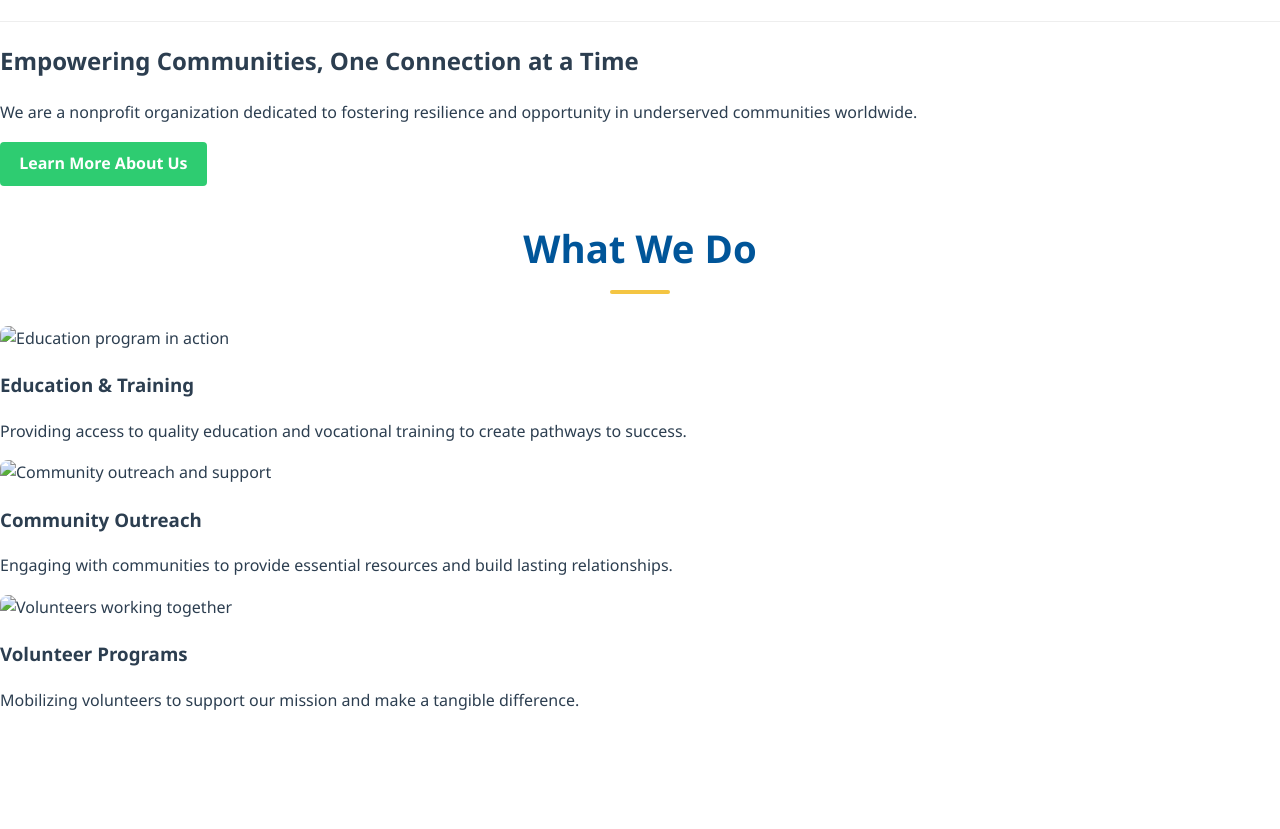
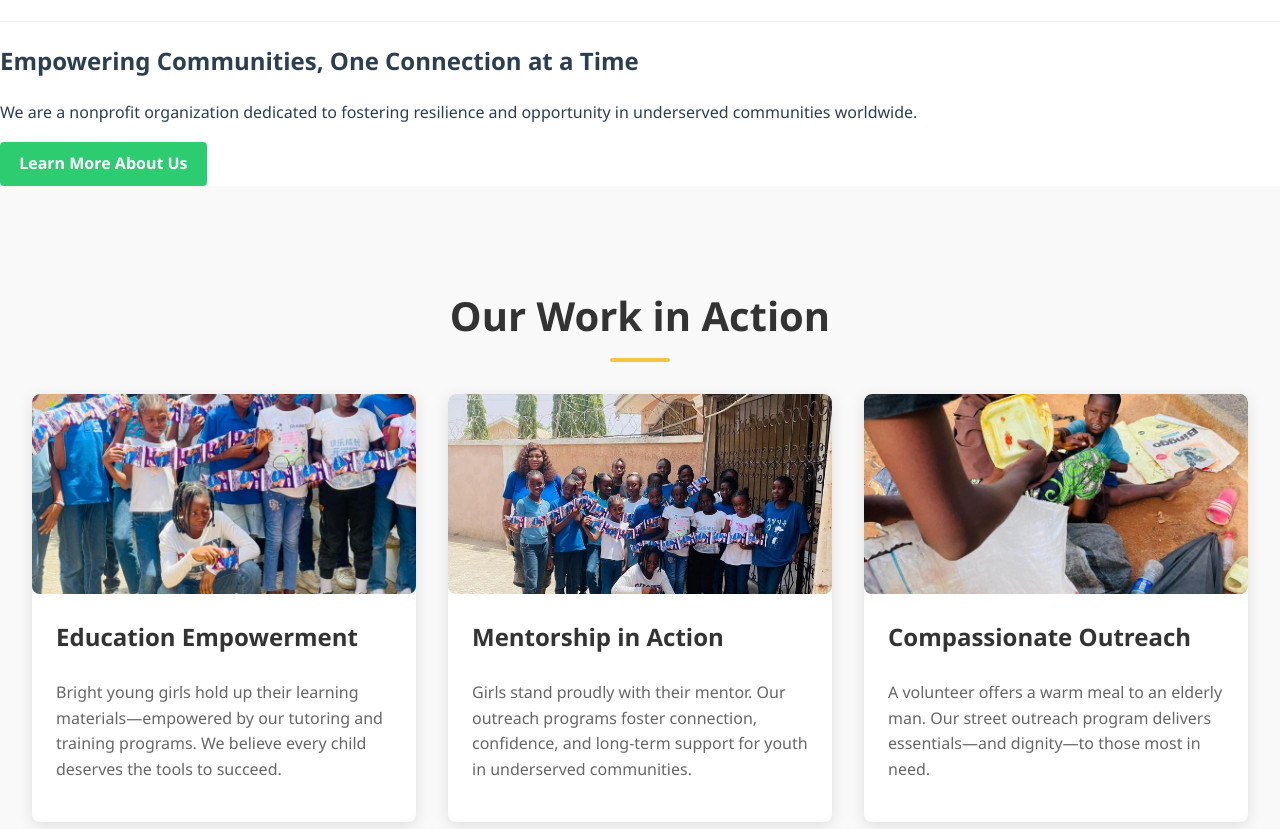
Before and after one commit to josephjem2/globalconnect-site, a website: page index.html in a window 1280 px wide. Shown: the part 123-952 px from the top of the page. Drawn offline with nearby package versions, Linux system fonts and the light colour scheme.

Commit message:
Revert to previous version with Our Work in Action section

```diff
--- a/index.html
+++ b/index.html
@@ -6,6 +6,7 @@
   <meta name="viewport" content="width=device-width, initial-scale=1.0">
   <link href="https://unpkg.com/aos@2.3.1/dist/aos.css" rel="stylesheet">
   <link rel="stylesheet" href="new-style.css">
+  <link rel="stylesheet" href="our-work.css">
 </head>
 <body>
   <!-- Header -->
@@ -41,24 +42,44 @@
     </div>
   </section>
 
-  <!-- What We Do Section -->
-  <section class="what-we-do" data-aos="fade-up">
-    <h2>What We Do</h2>
-    <div class="what-we-do-grid">
-      <div class="what-we-do-item">
-        <img src="images/mission-1.jpg" alt="Education program in action" class="responsive-img">
-        <h3>Education & Training</h3>
-        <p>Providing access to quality education and vocational training to create pathways to success.</p>
+  <!-- Our Work in Action -->
+  <section class="our-work-in-action" data-aos="fade-up">
+    <h2>Our Work in Action</h2>
+    <div class="work-grid">
+      <div class="work-card">
+        <img src="images/our-work-1.jpg" alt="Girls with learning materials" class="responsive-img">
+        <div class="work-card-content">
+          <h3>Education Empowerment</h3>
+          <p>Bright young girls hold up their learning materials—empowered by our tutoring and training programs. We believe every child deserves the tools to succeed.</p>
+        </div>
       </div>
-      <div class="what-we-do-item">
-        <img src="images/mission-2.jpg" alt="Community outreach and support" class="responsive-img">
-        <h3>Community Outreach</h3>
-        <p>Engaging with communities to provide essential resources and build lasting relationships.</p>
+      <div class="work-card">
+        <img src="images/our-work-2.jpg" alt="Mentorship moment" class="responsive-img">
+        <div class="work-card-content">
+          <h3>Mentorship in Action</h3>
+          <p>Girls stand proudly with their mentor. Our outreach programs foster connection, confidence, and long-term support for youth in underserved communities.</p>
+        </div>
       </div>
-      <div class="what-we-do-item">
-        <img src="images/mission-3.jpg" alt="Volunteers working together" class="responsive-img">
-        <h3>Volunteer Programs</h3>
-        <p>Mobilizing volunteers to support our mission and make a tangible difference.</p>
+      <div class="work-card">
+        <img src="images/our-work-3.jpg" alt="Volunteer serving elderly man" class="responsive-img">
+        <div class="work-card-content">
+          <h3>Compassionate Outreach</h3>
+          <p>A volunteer offers a warm meal to an elderly man. Our street outreach program delivers essentials—and dignity—to those most in need.</p>
+        </div>
+      </div>
+      <div class="work-card">
+        <img src="images/our-work-4.jpg" alt="Woman receiving food" class="responsive-img">
+        <div class="work-card-content">
+          <h3>Food Distribution</h3>
+          <p>A woman in a vibrant headscarf receives a meal with gratitude. Our care kits and food drives reach hundreds of families every month.</p>
+        </div>
+      </div>
+      <div class="work-card">
+        <img src="images/our-work-5.jpg" alt="Girls with mentor" class="responsive-img">
+        <div class="work-card-content">
+          <h3>Community Connection</h3>
+          <p>Mentorship moments like these build trust and resilience. We show up consistently—because every story matters and every person deserves to be seen.</p>
+        </div>
       </div>
     </div>
   </section>
@@ -107,7 +128,7 @@
   <!-- Featured Event Section -->
   <section class="featured-event" data-aos="fade-up">
     <div class="event-content">
-      <div class="event-image-container">
+      <div class-="event-image-container">
         <img src="images/featured-event.jpg" alt="Fundraising gala event" class="responsive-img">
       </div>
       <div class="event-details-container">
--- /dev/null
+++ b/our-work.css
@@ -0,0 +1,53 @@
+
+.our-work-in-action {
+  padding: 4rem 2rem;
+  background-color: #f9f9f9;
+}
+
+.our-work-in-action h2 {
+  text-align: center;
+  margin-bottom: 2rem;
+  font-size: 2.5rem;
+  color: #333;
+}
+
+.work-grid {
+  display: grid;
+  grid-template-columns: repeat(auto-fit, minmax(300px, 1fr));
+  gap: 2rem;
+}
+
+.work-card {
+  background-color: #fff;
+  border-radius: 8px;
+  overflow: hidden;
+  box-shadow: 0 4px 15px rgba(0, 0, 0, 0.1);
+  transition: transform 0.3s, box-shadow 0.3s;
+}
+
+.work-card:hover {
+  transform: translateY(-10px);
+  box-shadow: 0 8px 30px rgba(0, 0, 0, 0.15);
+}
+
+.work-card .responsive-img {
+  width: 100%;
+  height: 200px;
+  object-fit: cover;
+}
+
+.work-card-content {
+  padding: 1.5rem;
+}
+
+.work-card-content h3 {
+  margin-top: 0;
+  font-size: 1.5rem;
+  color: #333;
+}
+
+.work-card-content p {
+  font-size: 1rem;
+  line-height: 1.6;
+  color: #666;
+}
```
